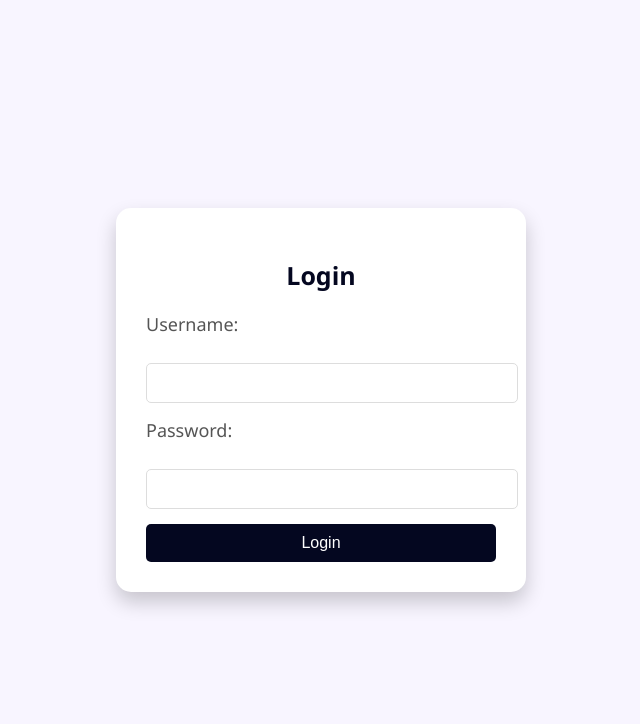
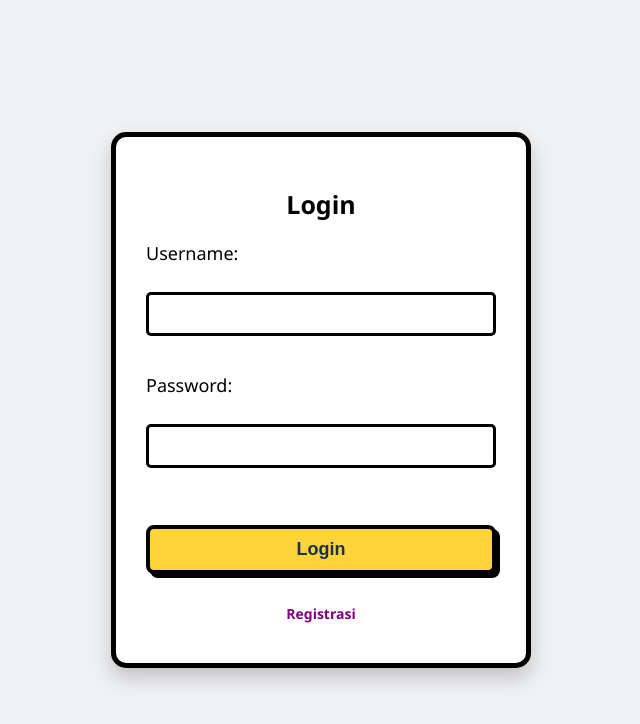
Before and after one commit to Fergoajah/Vergo-, a PHP site: page / in a window 1280 px wide. Shown: the top 724 px of the page, without its empty margins (319-959 px from the left). Run offline with PHP 8.4, Linux system fonts and the light colour scheme.

Commit message:
Login Page

```diff
--- a/views/login.php
+++ b/views/login.php
@@ -6,19 +6,15 @@ if ($_SERVER['REQUEST_METHOD'] === 'POST') {
     $username = $_POST['username'];
     $password = $_POST['password'];
 
-    // hash password input user dengan MD5
     $hashed_password = md5($password);
 
-    // Query untuk mengambil data user/admin dengan celah SQL Injection
     $query = "SELECT * FROM users WHERE username = '$username' AND password = '$hashed_password'";
-    $result = $mysqli->query($query); // Menggunakan query langsung
-
+    $result = $mysqli->query($query);
     if ($result && $result->num_rows > 0) {
         $user = $result->fetch_assoc();
         $_SESSION['username'] = $user['username'];
         $_SESSION['role'] = $user['role'];
 
-        // Redirect berdasarkan role
         if ($user['role'] === 'admin') {
             header('Location: /views/dash_admin.php');
             exit();
@@ -35,7 +31,7 @@ if ($_SERVER['REQUEST_METHOD'] === 'POST') {
 <html>
 <head>
     <title>Login</title>
-    <link rel="stylesheet" href="/views/style.css">
+    <link rel="stylesheet" href="/views/Style/login.css">
 </head>
 <body>
     <form class="formlog" method="POST">
@@ -46,6 +42,9 @@ if ($_SERVER['REQUEST_METHOD'] === 'POST') {
         <label>Password:</label><br>
         <input type="password" name="password" required><br>
         <button class="logbtn" type="submit">Login</button>
+        <div class="register">
+            <a href="/views/registrasi.php">Registrasi</a>
+        </div>
     </form>
 </body>
 </html>
```
